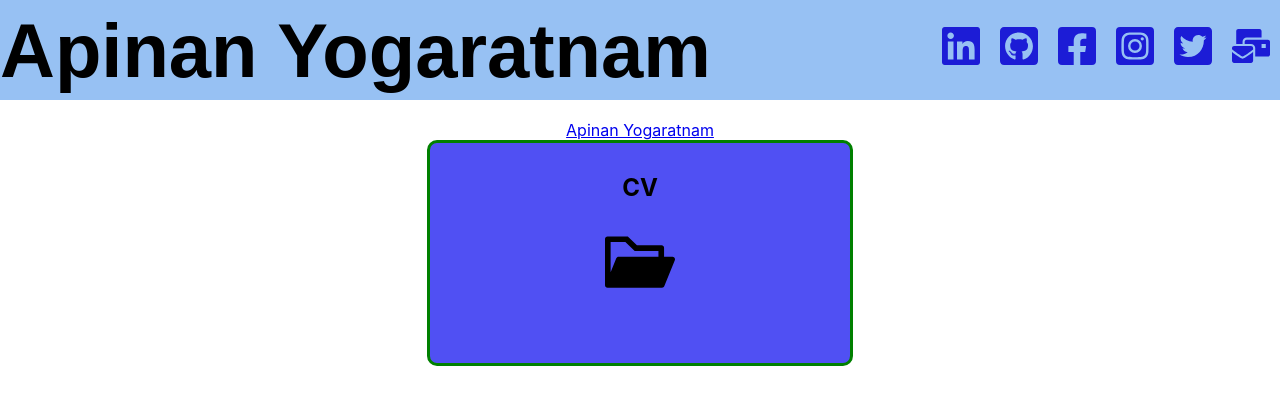
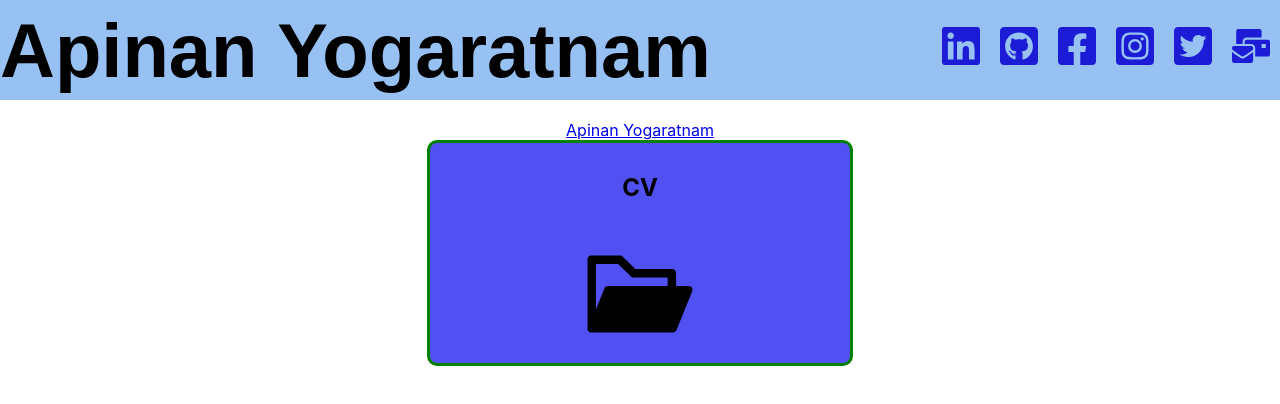
Before and after one commit to apinanyogaratnam/my-personal-website-v2.0, a React (Create React App) app: page / in a window 1280 px wide. Shown: the top 404 px of the page. Built offline with nearby package versions, Linux system fonts and the light colour scheme; a web font is replaced by a local one.

Commit message:
added material ui with clicking resume folder button

```diff
--- a/package.json
+++ b/package.json
@@ -11,7 +11,7 @@
     "react": "^17.0.2",
     "react-dom": "^17.0.2",
     "react-icons": "^4.2.0",
-    "react-scripts": "4.0.3",
+    "react-scripts": "^1.1.5",
     "web-vitals": "^1.0.1"
   },
   "homepage": "https://apinanyogaratnam.github.io/my-personal-website",
--- a/src/App.js
+++ b/src/App.js
@@ -1,6 +1,8 @@
 import './App.css';
 import Header from './components/header'
 import Resume from './components/resume'
+import React from 'react';
+
 
 function App() {
   return (
--- a/src/components/header.js
+++ b/src/components/header.js
@@ -1,5 +1,6 @@
 import PropTypes from 'prop-types'
 import { FaGithubSquare, FaFacebookSquare, FaInstagramSquare, FaTwitterSquare, FaLinkedin, FaMailBulk } from 'react-icons/fa'
+import React from 'react';
 
 
 const Header = ({ title, onAdd, showAdd }) => {
--- a/src/components/resume.js
+++ b/src/components/resume.js
@@ -6,7 +6,9 @@ const Resume = () => {
     return (
         <div className="resume-container">
             <h2>CV</h2>
-            <AiFillFolderOpen size="5em"/>
+            <IconButton>
+            <AiFillFolderOpen color="black" size="5em"/>
+            </IconButton>
         </div>
     )
 }
```
Also changed, not shown: 2 other files (tests, documents, lock files or other folders).
